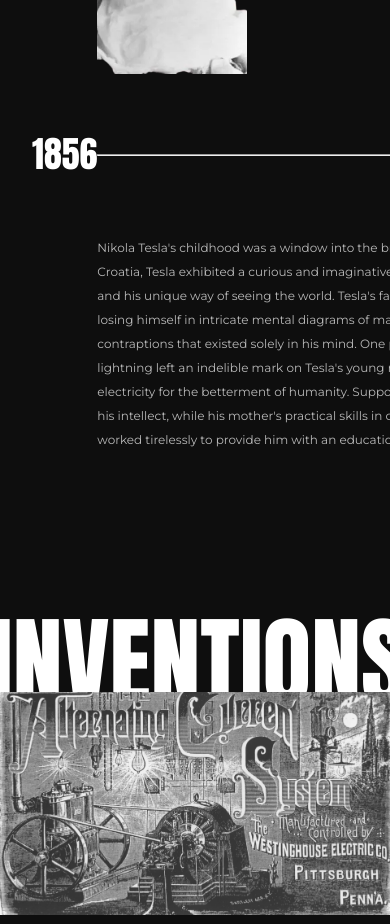
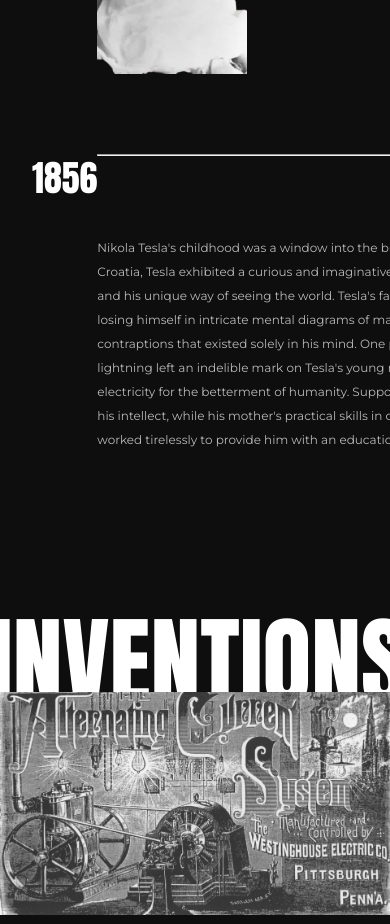
Before and after one commit to lakshayyadav-dev/DC-23, a Next.js app in the folder dc23/: page / in a window 390 px wide. Shown: the part 3320-4244 px from the top of the page. Built offline with nearby package versions, Linux system fonts and the light colour scheme.

Commit message:
changed the font size of past section on mobile.

```diff
--- a/dc23/styles/Past.module.css
+++ b/dc23/styles/Past.module.css
@@ -124,8 +124,13 @@
     }
 
     .dateHeading {
-        font-size: 48px;
-        margin-bottom: 3rem;
+        font-size: 36px;
+        margin-top: 5rem;
+    }
+
+    .timelineItem p {
+        font-size: 12px;
+        line-height: 24px;
     }
 }
 
@@ -133,16 +138,12 @@
     .mainHolder {
         margin-top: 30rem;
     }
+
 }
 
 @media screen and (max-width: 500px) {
     .pastHeading {
         font-size: 100px;
-    }
-
-    .timelineItem p {
-        font-size: 12px;
-        line-height: 24px;
     }
 
     .timelineContainer {
@@ -154,10 +155,6 @@
         height: 250px;
     }
 
-    .dateHeading {
-        font-size: 36px;
-        margin-top: 5rem;
-    }
 }
 
 @media screen and (max-width: 450px) {
```
